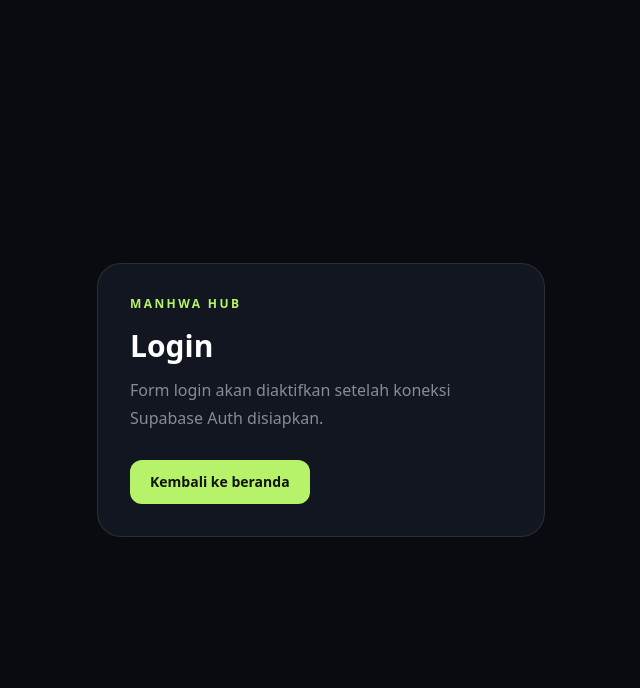
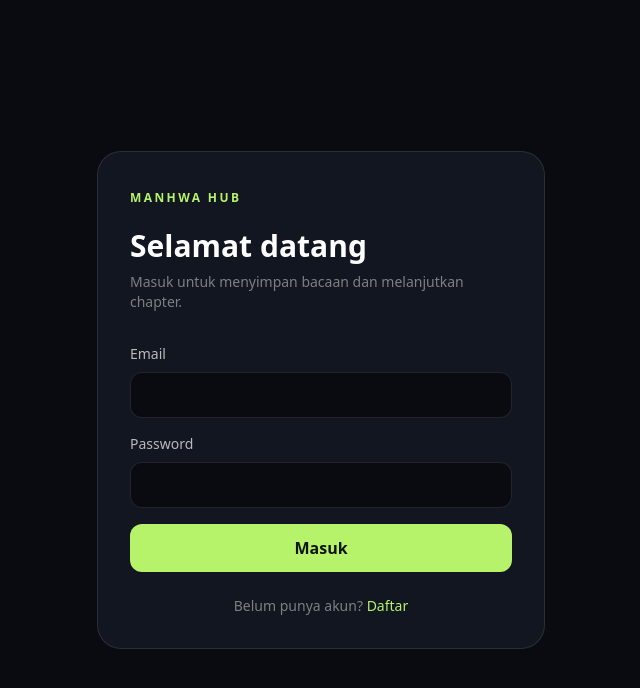
Before and after one commit to manhwa-hub/manhwa, a Next.js app: page /login in a window 1280 px wide. Shown: the top 688 px of the page, without its empty margins (319-959 px from the left). Built offline with nearby package versions, Linux system fonts and the light colour scheme.

Commit message:
feat: implement Supabase email login

```diff
--- a/src/app/login/page.tsx
+++ b/src/app/login/page.tsx
@@ -1,5 +1,48 @@
+"use client";
+
 import Link from "next/link";
-export const metadata = { title: "Login" };
-export default function LoginPreview() {
-  return <main className="grid min-h-screen place-items-center bg-[#090b10] px-5 text-white"><section className="w-full max-w-md rounded-3xl border border-white/10 bg-[#121620] p-8"><p className="text-xs font-bold tracking-[.2em] text-[#b6f36b]">MANHWA HUB</p><h1 className="mt-4 text-3xl font-black">Login</h1><p className="mt-3 leading-7 text-white/50">Form login akan diaktifkan setelah koneksi Supabase Auth disiapkan.</p><Link href="/" className="mt-7 inline-block rounded-xl bg-[#b6f36b] px-5 py-3 text-sm font-bold text-[#10140b]">Kembali ke beranda</Link></section></main>;
+import { FormEvent, useState } from "react";
+import { useRouter } from "next/navigation";
+import { createSupabaseBrowserClient } from "@/lib/supabase/client";
+
+export const dynamic = "force-dynamic";
+
+export default function LoginPage() {
+  const router = useRouter();
+  const [email, setEmail] = useState("");
+  const [password, setPassword] = useState("");
+  const [error, setError] = useState("");
+  const [loading, setLoading] = useState(false);
+
+  async function submit(event: FormEvent<HTMLFormElement>) {
+    event.preventDefault();
+    setError("");
+    setLoading(true);
+    try {
+      const supabase = createSupabaseBrowserClient();
+      const { data, error } = await supabase.auth.signInWithPassword({ email, password });
+      if (error) throw error;
+      router.replace(data.user?.app_metadata?.role === "admin" || data.user?.app_metadata?.role === "editor" ? "/admin" : "/");
+      router.refresh();
+    } catch (e) {
+      setError(e instanceof Error ? e.message : "Login gagal. Periksa email dan password.");
+    } finally {
+      setLoading(false);
+    }
+  }
+
+  return <main className="grid min-h-screen place-items-center bg-[#090b10] px-5 text-white">
+    <section className="w-full max-w-md rounded-3xl border border-white/10 bg-[#121620] p-8">
+      <Link href="/" className="text-xs font-bold tracking-[.2em] text-[#b6f36b]">MANHWA HUB</Link>
+      <h1 className="mt-5 text-3xl font-black">Selamat datang</h1>
+      <p className="mt-2 text-sm text-white/45">Masuk untuk menyimpan bacaan dan melanjutkan chapter.</p>
+      <form onSubmit={submit} className="mt-8 space-y-4">
+        <label className="block text-sm text-white/70">Email<input type="email" required autoComplete="email" value={email} onChange={e=>setEmail(e.target.value)} className="mt-2 w-full rounded-xl border border-white/10 bg-[#090b10] px-4 py-3 outline-none focus:border-[#b6f36b]/60"/></label>
+        <label className="block text-sm text-white/70">Password<input type="password" required autoComplete="current-password" value={password} onChange={e=>setPassword(e.target.value)} className="mt-2 w-full rounded-xl border border-white/10 bg-[#090b10] px-4 py-3 outline-none focus:border-[#b6f36b]/60"/></label>
+        {error && <p role="alert" className="rounded-lg border border-red-400/20 bg-red-400/5 p-3 text-sm text-red-300">{error}</p>}
+        <button disabled={loading} className="w-full rounded-xl bg-[#b6f36b] px-5 py-3 font-bold text-[#10140b] disabled:opacity-50">{loading ? "Memproses..." : "Masuk"}</button>
+      </form>
+      <p className="mt-6 text-center text-sm text-white/45">Belum punya akun? <Link href="/register" className="text-[#b6f36b]">Daftar</Link></p>
+    </section>
+  </main>;
 }
```
